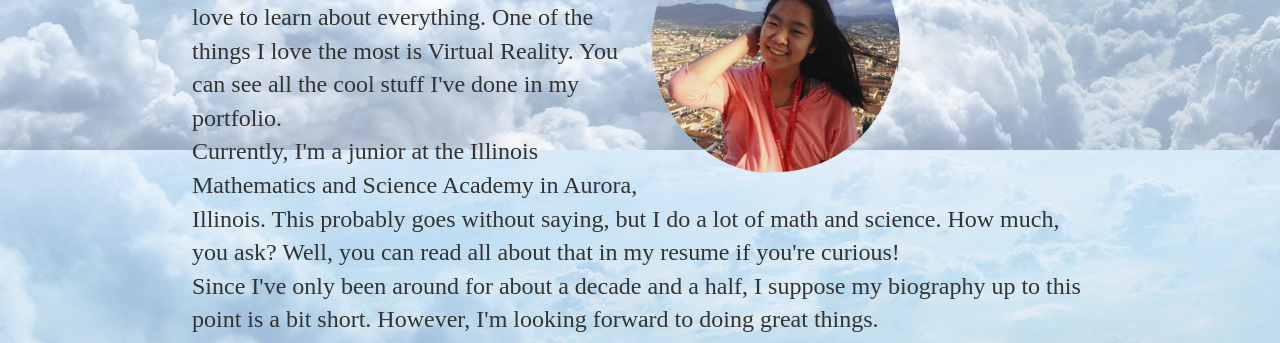
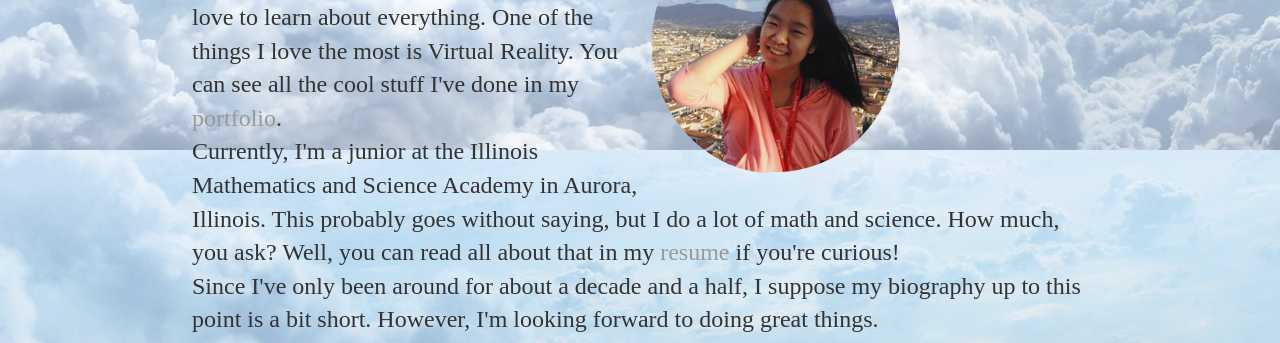
Before and after one commit to isabelringing1/old_website, a Jekyll site: the page built from index.html, in a window 1280 px wide. Shown: the part 448-791 px from the top of the page. Built offline with Jekyll 4.4.1, drawn with Linux system fonts in a browser that asks for light colours; some of the changed lines change nothing that is shown; some of the changed text lies outside the part shown.

Commit message:
Update index.html

```diff
--- a/index.html
+++ b/index.html
@@ -8,9 +8,9 @@
 	</div>
 
 	<img src="Me2.png" alt="Isabel Lee" style="float:right;width:450px;height:292px;">
-	<p>Hi! My name is Isabel Lee. I am a programmer, a writer, an artist, and an engineer. But most of all, I'm a student, and I love to learn about everything. One of the things I love the most is Virtual Reality. You can see all the cool stuff I've done in my portfolio.
+	<p>Hi! My name is Isabel Lee. I am a programmer, a writer, an artist, and an engineer. But most of all, I'm a student, and I love to learn about everything. One of the things I love the most is Virtual Reality. You can see all the cool stuff I've done in my <a href="/portfolio">portfolio</a>.
 	<br>
-	Currently, I'm a junior at the Illinois Mathematics and Science Academy in Aurora, Illinois. This probably goes without saying, but I do a lot of math and science. How much, you ask? Well, you can read all about that in my resume if you're curious!
+	Currently, I'm a junior at the Illinois Mathematics and Science Academy in Aurora, Illinois. This probably goes without saying, but I do a lot of math and science. How much, you ask? Well, you can read all about that in my <a href="/resume">resume</a> if you're curious!
 	<br>
 	Since I've only been around for about a decade and a half, I suppose my biography up to this point is a bit short. However, I'm looking forward to doing great things.
 	<br>
```
